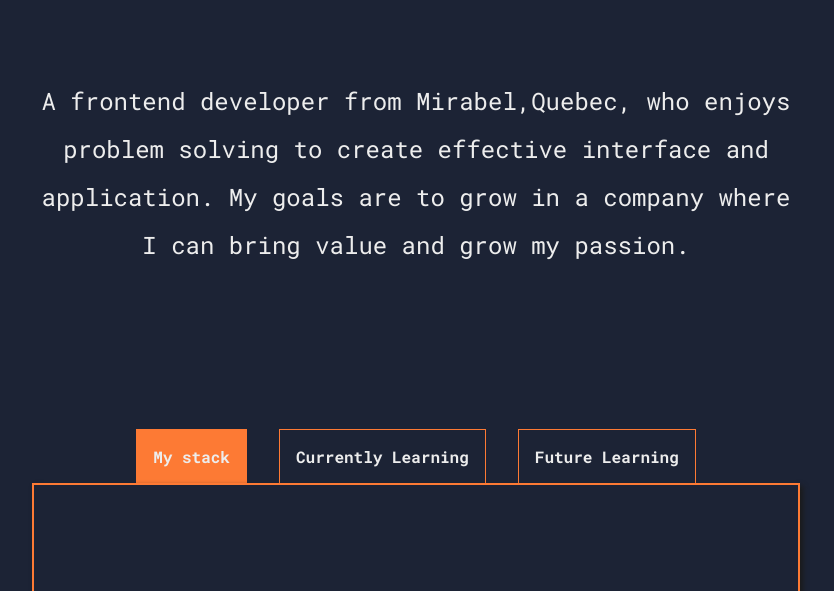
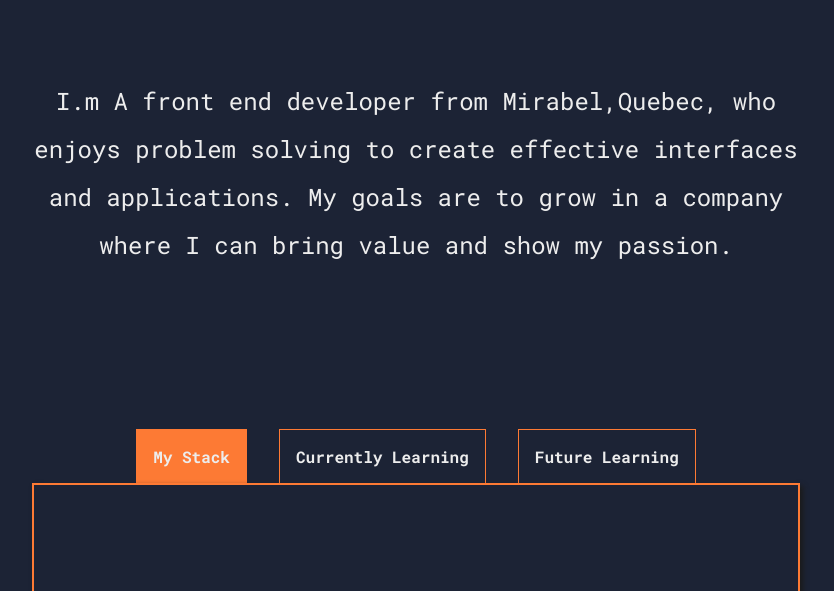
Before and after one commit to AntoninWD/portfolio, a plain HTML site: page index.html in a window 1280 px wide. Shown: the part 1533-2124 px from the top of the page, without its empty margins (224-1058 px from the left). Drawn offline with Linux system fonts and the light colour scheme.

Commit message:
grammar fixes

```diff
--- a/index.html
+++ b/index.html
@@ -110,10 +110,10 @@
       <div class="about__top">
         <h2 class="about__title">ABOUT ME</h2>
         <div class="border"></div>
-        <p class="about__description"> A frontend developer from Mirabel,Quebec, who enjoys problem solving to create effective interface and application. My goals are to grow in a company where I can bring value and grow my passion.
+        <p class="about__description">I.m A front end developer from Mirabel,Quebec, who enjoys problem solving to create effective interfaces and applications. My goals are to grow in a company where I can bring value and show my passion.
       </p>
       <div class="about__container--head">
-        <h4 class="about__head before  about__head--active">My stack</h4>
+        <h4 class="about__head before  about__head--active">My Stack</h4>
         <h4 class="about__head now">Currently Learning</h4>
         <h4 class="about__head future">Future Learning</h4>
       </div>
```
